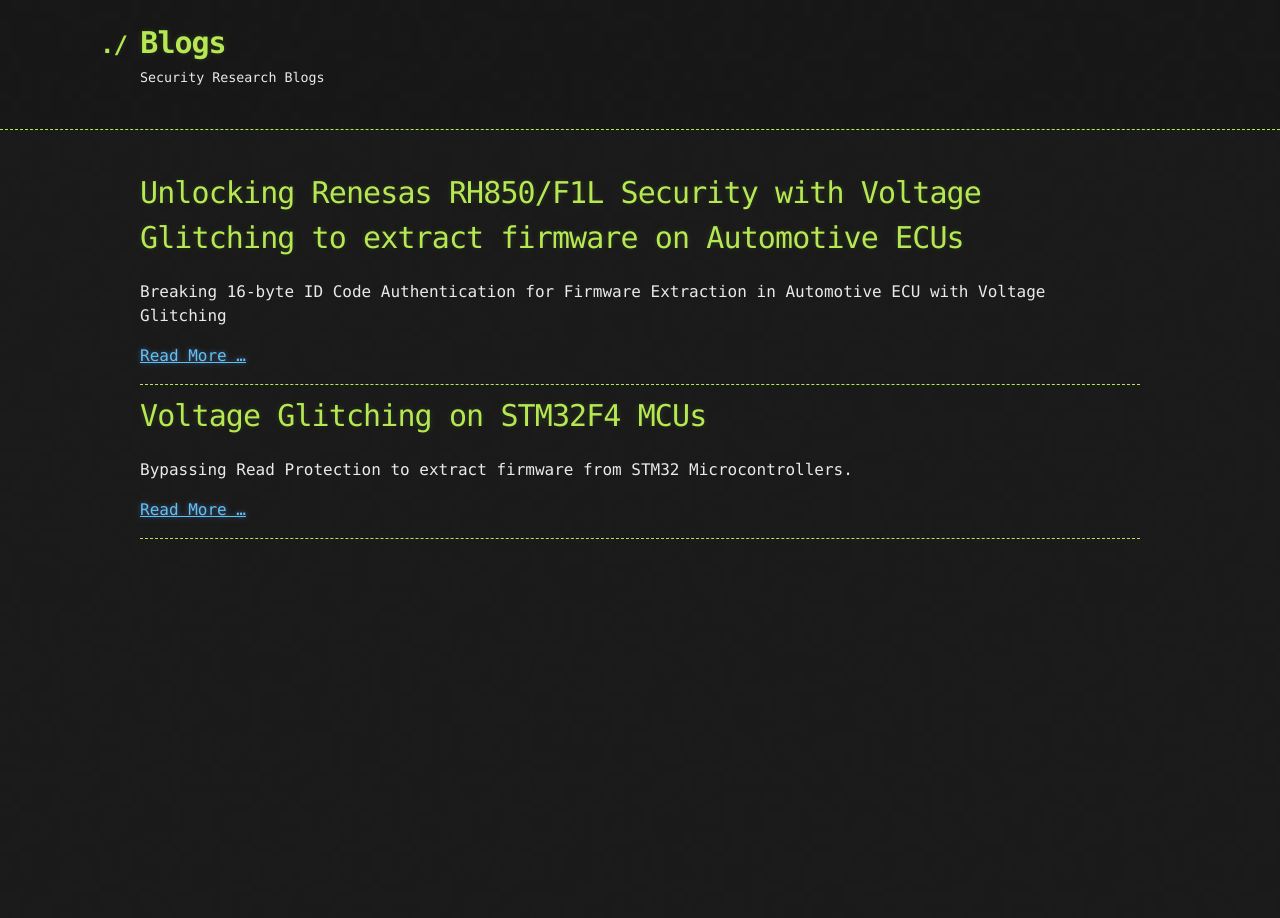
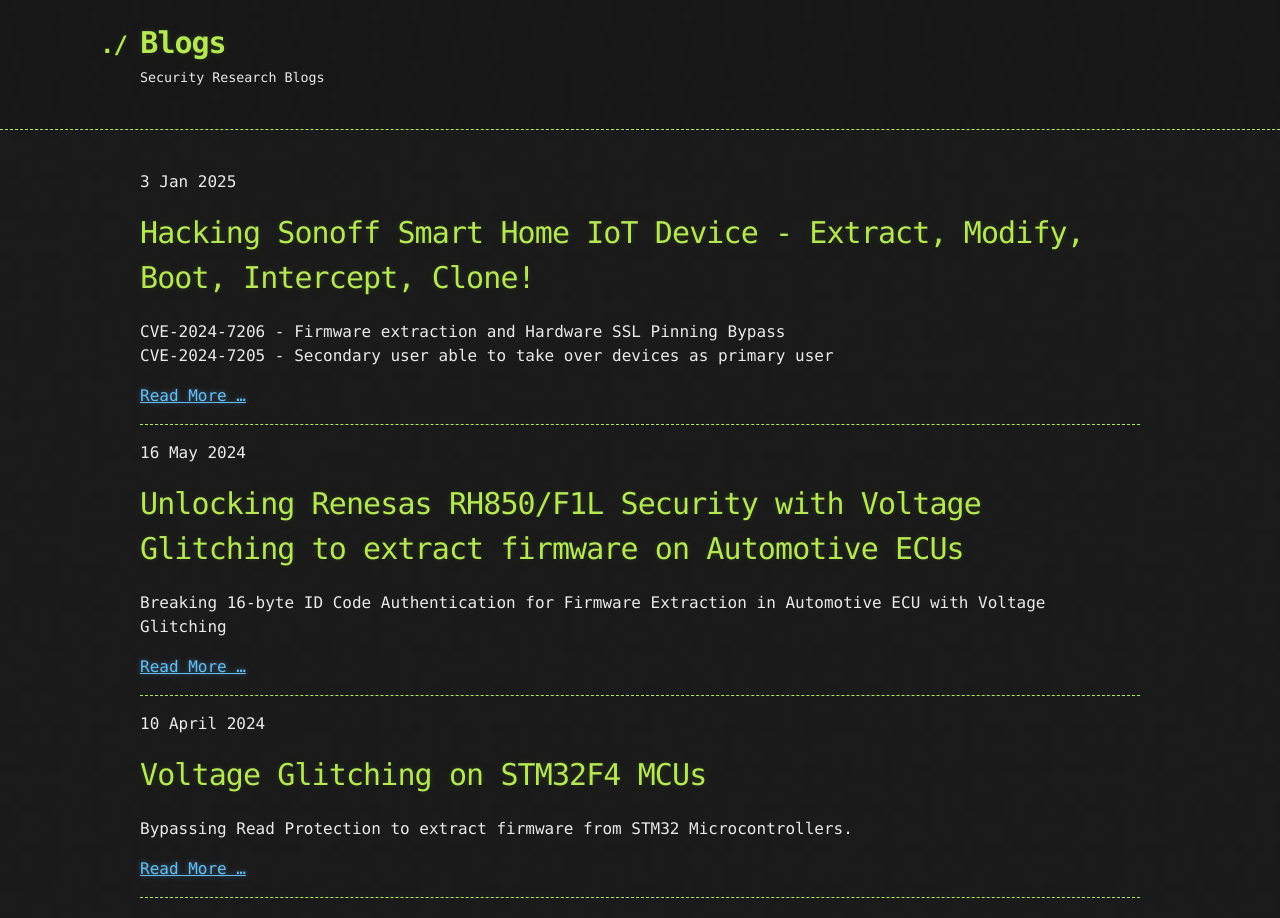
Before and after one commit to jerinsunny/blogs, a Jekyll site: the page built from index.md, in a window 1280 px wide. Built offline with Jekyll 4.4.1, drawn with Linux system fonts in a browser that asks for light colours; the repository's description, which GitHub fills in, is left out; our own code applies the rules of GitHub Pages for plain Markdown files.

Commit message:
enhance index layout

```diff
--- a/_layouts/default.html
+++ b/_layouts/default.html
@@ -6,7 +6,6 @@
   <meta http-equiv="X-UA-Compatible" content="IE=edge">
   <meta name="viewport" content="width=device-width, initial-scale=1">
   <link rel="stylesheet" href="{{ '/assets/css/style.css?v=' | append: site.github.build_revision | relative_url }}">
-  <title>Jerin Sunny | Blogs</title>
   {% include head-custom.html %}
 
   {% include head-custom-google-analytics.html %}
--- a/_layouts/postsonofffirmex.html
+++ b/_layouts/postsonofffirmex.html
@@ -39,7 +39,7 @@
       <a id="a-title" href="{{ '/' | relative_url }}">
         <h1>Hacking Sonoff Smart Home IoT Device - Extract, Modify, Boot, Intercept, Clone!  </h1>
       </a>
-      <small>5 Dec 2024</small>
+      <small>3 Jan 2025</small>
       <h2>CVE-2024-7206 - Firmware extraction and Hardware SSL Pinning Bypass</h2>
       <h2>CVE-2024-7205 - Secondary user able to take over devices as primary user</h2>
       <!-- <p class="view"> {{ site.date | date: "%-d %B %Y" }} </p> -->
--- a/_posts/2024-11-05-sonoff-firmware-extraction.markdown
+++ b/_posts/2024-11-05-sonoff-firmware-extraction.markdown
@@ -1,6 +1,6 @@
 ---
 layout: postsonofffirmex
-date:   2024-11-05 07:40:59 +0530
+date:   2025-01-03 07:40:59 +0530
 title: Hacking Sonoff Smart Home IoT Device
 description: "CVE-2024-7206: Firmware extraction and Hardware SSL Pinning Bypass"
 author: "Jerin Sunny"
--- a/index.md
+++ b/index.md
@@ -1,13 +1,30 @@
 ---
 layout: default
+title: Security Research Blogs
+description: Security Research Blogs
+author: "Jerin Sunny"
+tags: ["iot security", "hardware security", "automotive security "]
+lang: en_US
+published: true
+
 ---
+3 Jan 2025
+# Hacking Sonoff Smart Home IoT Device - Extract, Modify, Boot, Intercept, Clone!
+CVE-2024-7206 - Firmware extraction and Hardware SSL Pinning Bypass
+CVE-2024-7205 - Secondary user able to take over devices as primary user
 
+[Read More ...]({{site.baseurl}}{% link _posts/2024-11-05-sonoff-firmware-extraction.markdown %})
+
+***
+16 May 2024
 # Unlocking Renesas RH850/F1L Security with Voltage Glitching to extract firmware on Automotive ECUs
+
 Breaking 16-byte ID Code Authentication for Firmware Extraction in Automotive ECU with Voltage Glitching
 
 [Read More ...]({{site.baseurl}}{% link _posts/2024-05-08-rh850-voltage-glitching.markdown %})
 
 * * *
+10 April 2024
 # Voltage Glitching on STM32F4 MCUs
 Bypassing Read Protection to extract firmware from STM32 Microcontrollers.
 
```
